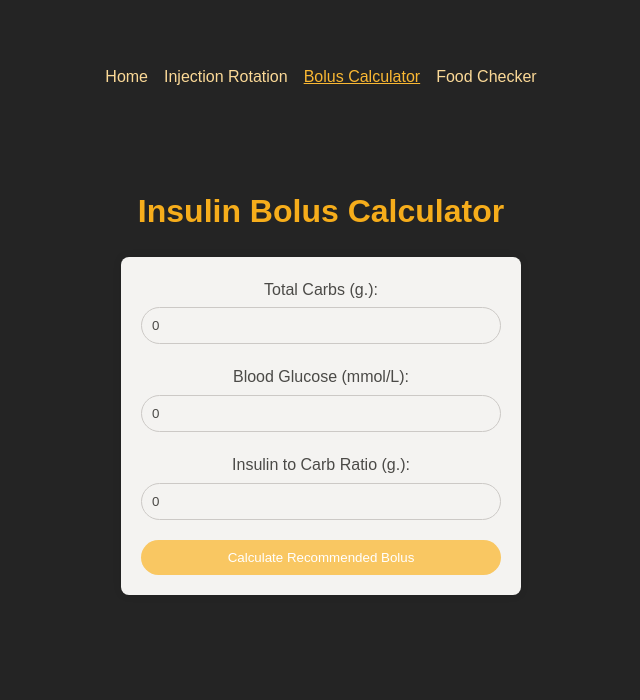
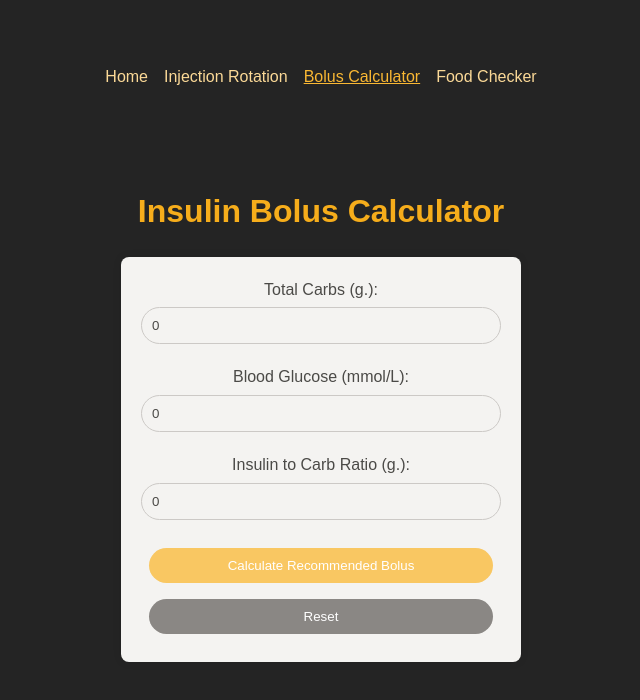
Before and after one commit to teoaldridge/diabetic-assistant, a React (Create React App) app: page /boluscalculator in a window 1280 px wide. Shown: the top 700 px of the page, without its empty margins (319-959 px from the left). Built offline with nearby package versions, Linux system fonts and the light colour scheme.

Commit message:
add a reset button to the bolus calculator and clear up some comments

```diff
--- a/src/components/BolusForm/BolusForm.module.css
+++ b/src/components/BolusForm/BolusForm.module.css
@@ -50,6 +50,7 @@ input:focus {
 
 button {
   padding: 10px 15px;
+  margin: 8px;
   border: none;
   border-radius: 20px;
   color: #fff;
@@ -62,3 +63,19 @@ button:hover {
   background-color: var(--color-primary-800);
   color: #1f1d1b;
 }
+
+.resetbutton {
+  padding: 10px 15px;
+  margin: 8px;
+  border: none;
+  border-radius: 20px;
+  color: #fff;
+  background-color: var(--color-gray-500);
+  cursor: pointer;
+  transition: background-color 0.2s ease-in-out;
+}
+
+.resetbutton:hover {
+  background-color: var(--color-gray-600);
+  color: #fff;
+}
--- a/src/components/BolusForm/BolusForm.tsx
+++ b/src/components/BolusForm/BolusForm.tsx
@@ -19,6 +19,13 @@ const BolusForm: React.FC<BolusFormProps> = ({ onSubmit }) => {
       insulinToCarbRatio
     );
     onSubmit(recommendedBolus);
+  };
+
+  const resetHandler = () => {
+    console.log("I reset!");
+    setTotalCarbs(0);
+    setBloodGlucose(0);
+    setInsulinToCarbRatio(0);
   };
 
   return (
@@ -51,6 +58,13 @@ const BolusForm: React.FC<BolusFormProps> = ({ onSubmit }) => {
         />
       </div>
       <button type="submit">Calculate Recommended Bolus</button>
+      <button
+        onClick={resetHandler}
+        type="reset"
+        className={classes.resetbutton}
+      >
+        Reset
+      </button>
     </Form>
   );
 };
@@ -90,21 +104,3 @@ function calculateRecommendedBolus(
     return recommendedBolus;
   }
 }
-
-// const totalCarbsInGrams: number = 24; // Replace with the actual value in grams
-// const bloodGlucoseInMmolL: number = 2.0; // Replace with the actual value in mmol/L
-// const insulinToCarbRatioInGrams: number = 12; // Replace with the actual value in grams
-
-// const recommendedBolus: number | string = calculateRecommendedBolus(
-//   totalCarbsInGrams,
-//   bloodGlucoseInMmolL,
-//   insulinToCarbRatioInGrams
-// );
-
-// if (bloodGlucoseInMmolL < 3.5) {
-//   console.log(
-//     "Your BG is running low. Please do not take insulin now and check again after 15 mins."
-//   );
-// } else {
-//   console.log(recommendedBolus);
-// }
```
Also changed, not shown: src/components/BolusResults/BolusResults.tsx (+14 -1 lines), src/pages/BolusCalculatorPage.tsx (+0 -48 lines).
